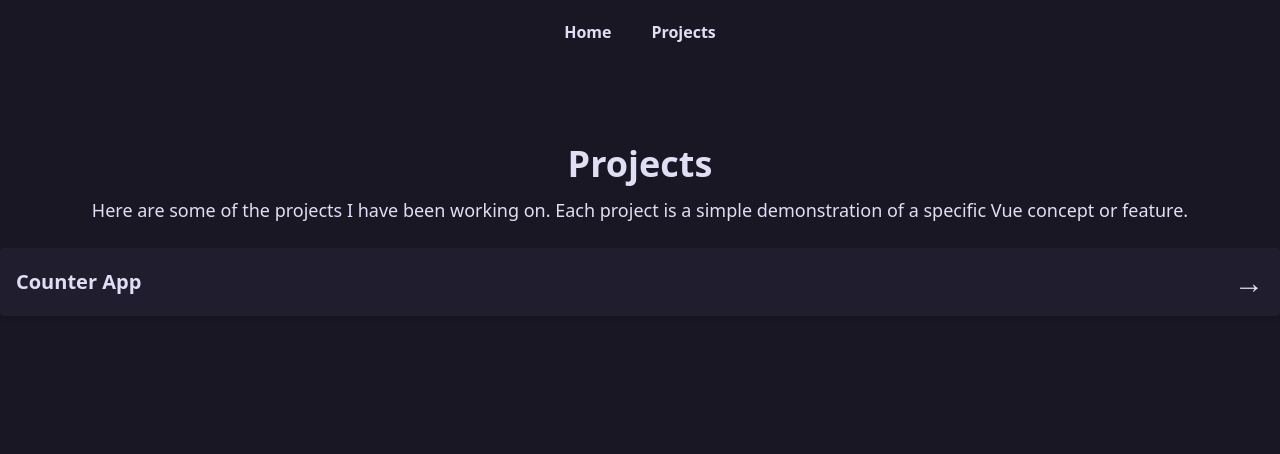
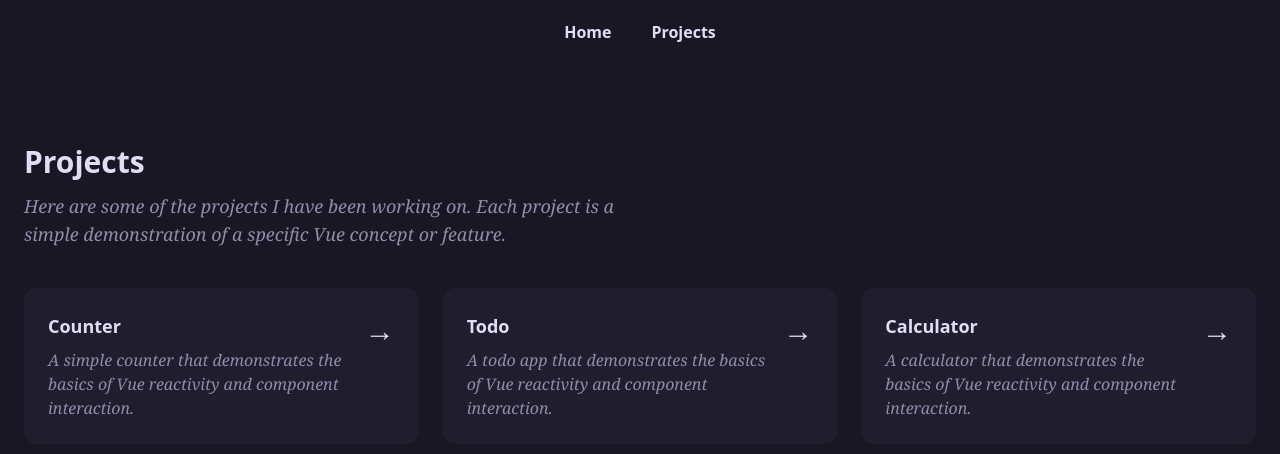
Before and after one commit to brandon-relentnet/learning-vue, a Vue app: page /projects in a window 1280 px wide. Shown: the top 454 px of the page. Built offline with nearby package versions, Linux system fonts and the light colour scheme.

Commit message:
Got the styling to a happy point and now will begin working on the other projects to implement.

```diff
--- a/src/App.vue
+++ b/src/App.vue
@@ -19,46 +19,46 @@ const transitionState = inject('transitionState');
 <style scoped>
 /* Left Slide (Going Deeper) */
 .slide-left-enter-active {
-  transition: transform 0.2s ease, opacity 0.2s ease;
+  transition: transform 0.3s ease, opacity 0.3s ease;
 }
 
 .slide-left-enter-from {
-  transform: translateX(100%);
+  transform: translateX(50%);
   opacity: 0;
 }
 
 .slide-left-leave-active {
-  transition: transform 0.2s ease, opacity 0.2s ease;
+  transition: transform 0.3s ease, opacity 0.3s ease;
 }
 
 .slide-left-leave-to {
-  transform: translateX(-100%);
+  transform: translateX(-50%);
   opacity: 0;
 }
 
 /* Right Slide (Going Back) */
 .slide-right-enter-active {
-  transition: transform 0.2s ease, opacity 0.2s ease;
+  transition: transform 0.3s ease, opacity 0.3s ease;
 }
 
 .slide-right-enter-from {
-  transform: translateX(-100%);
+  transform: translateX(-50%);
   opacity: 0;
 }
 
 .slide-right-leave-active {
-  transition: transform 0.2s ease, opacity 0.2s ease;
+  transition: transform 0.3s ease, opacity 0.3s ease;
 }
 
 .slide-right-leave-to {
-  transform: translateX(100%);
+  transform: translateX(50%);
   opacity: 0;
 }
 
 /* Fade Transition */
 .fade-enter-active,
 .fade-leave-active {
-  transition: opacity 0.2s ease;
+  transition: opacity 0.3s ease;
 }
 
 .fade-enter-from,
--- a/src/components/projects/counter/Counter.vue
+++ b/src/components/projects/counter/Counter.vue
@@ -10,7 +10,7 @@ const reset = () => count.value = 0;
 </script>
 
 <template>
-    <div class="border border-text p-8 rounded shadow-md text-center inline-block">
+    <div class="border border-subtle p-8 rounded-xl shadow-md text-center inline-block">
         <div class="flex justify-center mb-3 space-x-2 text-text text-2xl">
             <h2>Count:</h2>
             <transition name="slide" mode="out-in">
--- a/src/components/projects/counter/CounterButtons.vue
+++ b/src/components/projects/counter/CounterButtons.vue
@@ -7,7 +7,7 @@ defineProps({
 
 <template>
     <button @click="onClick"
-        class="p-4 rounded shadow-md hover:shadow-xl active:shadow-3xl transition duration-300 active:scale-90 bg-surface text-subtle hover:text-text hover:bg-overlay">
+        class="p-4 rounded-xl shadow-xs hover:shadow active:shadow-xl transition duration-300 active:scale-90 bg-surface text-subtle hover:text-text hover:bg-overlay">
         {{ label }}
     </button>
 </template>
--- a/src/main.js
+++ b/src/main.js
@@ -1,15 +1,35 @@
 import './assets/main.css';
-import { createApp, reactive } from 'vue';
+import { createApp, reactive, markRaw } from 'vue';
 import { createRouter, createWebHistory } from 'vue-router';
 import App from './App.vue';
 import HomePage from './views/HomePage.vue';
 import ProjectsPage from './views/ProjectsPage.vue';
 import ProjectDetails from './views/ProjectDetails.vue';
+import Counter from '@/components/projects/counter/Counter.vue';
+
+const projectData = reactive({
+    counter: {
+        id: "counter",
+        title: "Counter",
+        description: "A simple counter that demonstrates the basics of Vue reactivity and component interaction.",
+        component: markRaw(Counter),
+    },
+    todo: {
+        id: "todo",
+        title: "Todo",
+        description: "A todo app that demonstrates the basics of Vue reactivity and component interaction.",
+    },
+    calculator: {
+        id: "calculator",
+        title: "Calculator",
+        description: "A calculator that demonstrates the basics of Vue reactivity and component interaction.",
+    },
+});
 
 const routes = [
     { path: '/', component: HomePage, meta: { depth: 1 } },
-    { path: '/projects', component: ProjectsPage, meta: { depth: 2 } },
-    { path: '/projects/:id', component: ProjectDetails, props: true, meta: { depth: 3 } },
+    { path: '/projects', component: ProjectsPage, props: { projectData }, meta: { depth: 2 } },
+    { path: '/projects/:id', component: ProjectDetails, props: (route) => ({ project: projectData[route.params.id] || null }), meta: { depth: 3 } },
 ];
 
 const router = createRouter({
--- a/src/views/HomePage.vue
+++ b/src/views/HomePage.vue
@@ -1,8 +1,12 @@
 <template>
-    <div class="container mx-auto pt-36 text-center">
-        <h1 class="text-4xl font-bold text-text mb-6">Welcome to my first Vue Project!</h1>
-        <p class="text-lg text-text">
-            This is a testing playground where I am learning Vue. I will be adding simple projects like a counter and other fun components to practice my skills.
-        </p>
+    <div class="container mx-auto pt-36 px-6">
+        <div class="mb-10 w-1/2">
+            <h1 class="text-3xl font-bold text-text mb-6">Welcome to my first Vue Project!</h1>
+            <p class="text-lg text-subtle italic font-serif">
+                This is a testing playground where I am learning Vue. I will be adding simple projects like a counter
+                and
+                other fun components to practice my skills.
+            </p>
+        </div>
     </div>
 </template>
--- a/src/views/ProjectDetails.vue
+++ b/src/views/ProjectDetails.vue
@@ -1,48 +1,24 @@
 <script setup>
-import { computed } from 'vue';
-import { useRoute } from 'vue-router';
-import Counter from '@/components/projects/counter/Counter.vue';
+import { defineProps } from "vue";
 
-const route = useRoute();
-const projectId = computed(() => route.params.id);
-
-const projectData = {
-    counter: {
-        title: 'Counter',
-        description: 'A simple counter that demonstrates the basics of Vue reactivity and component interaction.',
-        component: Counter,
-    },
-    todo: {
-        title: 'Todo',
-        description: 'A todo app that demonstrates the basics of Vue reactivity and component interaction.',
-    },
-    calculator: {
-        title: 'Calculator',
-        description: 'A calculator that demonstrates the basics of Vue reactivity and component interaction.',
-    },
-};
-
-const project = computed(() => projectData[projectId.value] || {
-    title: 'Project not found',
-    description: 'This project does not exist.',
-    component: null,
+const props = defineProps({
+    project: Object,
 });
 </script>
 
 <template>
-    <div class="container mx-auto pt-36 flex flex-col items-center text-text">
-        <div class="mb-10 text-center">
-            <h1 class="text-4xl font-bold mb-3">{{ project.title }}</h1>
-            <p class="text-lg">
-                {{ project.description }}
+    <div class="container mx-auto pt-36 text-text">
+        <div class="mb-10 w-1/2">
+            <h1 class="text-3xl font-bold mb-3">{{ project?.title || "Project not found" }}</h1>
+            <p class="text-lg text-subtle italic font-serif">
+                {{ project?.description || "This project does not exist." }}
             </p>
         </div>
         <div class="mb-10">
-            <component :is="project.component" v-if="project.component" />
+            <component :is="project?.component" v-if="project?.component" />
         </div>
 
-
-        <RouterLink to="/projects" class="text-subtle hover:text-text transition-colors duration-300">
+        <RouterLink to="/projects" class="text-subtle active:text-gold hover:text-text transition-colors duration-300">
             ← Back to Projects
         </RouterLink>
     </div>
--- a/src/views/ProjectsPage.vue
+++ b/src/views/ProjectsPage.vue
@@ -1,22 +1,33 @@
 <script setup>
-import Counter from '@/components/projects/counter/Counter.vue';
+import { defineProps, computed } from "vue";
+
+const props = defineProps({
+    projectData: Object,
+});
+
+const projects = computed(() => Object.values(props.projectData));
 </script>
 
 <template>
-    <div class="container mx-auto pt-36 text-text">
-        <h1 class="text-4xl font-bold mb-3 text-center">Projects</h1>
-        <p class="text-lg mb-6 text-center">
-            Here are some of the projects I have been working on. Each project is a simple demonstration of a specific
-            Vue concept or feature.
-        </p>
-
-        <div class="space-y-4">
-            <RouterLink to="/projects/counter"
-                class="bg-surface group p-4 rounded shadow-md hover:bg-overlay transition-colors duration-300 flex justify-between items-center">
-                <h2 class="text-xl font-semibold">Counter App</h2>
+    <div class="container mx-auto px-6 pt-36 text-text">
+        <div class="mb-10 w-1/2">
+            <h1 class="text-3xl font-bold mb-3">Projects</h1>
+            <p class="text-lg text-subtle italic font-serif">
+                Here are some of the projects I have been working on. Each project is a simple demonstration of a
+                specific Vue concept or feature.
+            </p>
+        </div>
+        <div class="grid grid-cols-1 md:grid-cols-2 lg:grid-cols-3 gap-6">
+            <RouterLink v-for="project in projects" :key="project.id" :to="`/projects/${project.id}`"
+                class="bg-surface group p-6 rounded-xl shadow-xs hover:bg-overlay transition-colors duration-300 flex justify-between items-start space-x-4">
+                <div class="flex flex-col space-y-2">
+                    <h2 class="text-lg font-semibold">{{ project.title }}</h2>
+                    <p class="text-subtle italic font-serif">
+                        {{ project.description }}
+                    </p>
+                </div>
                 <span class="group-hover:text-gold text-3xl transition-colors duration-300">→</span>
             </RouterLink>
-
         </div>
     </div>
 </template>
```
